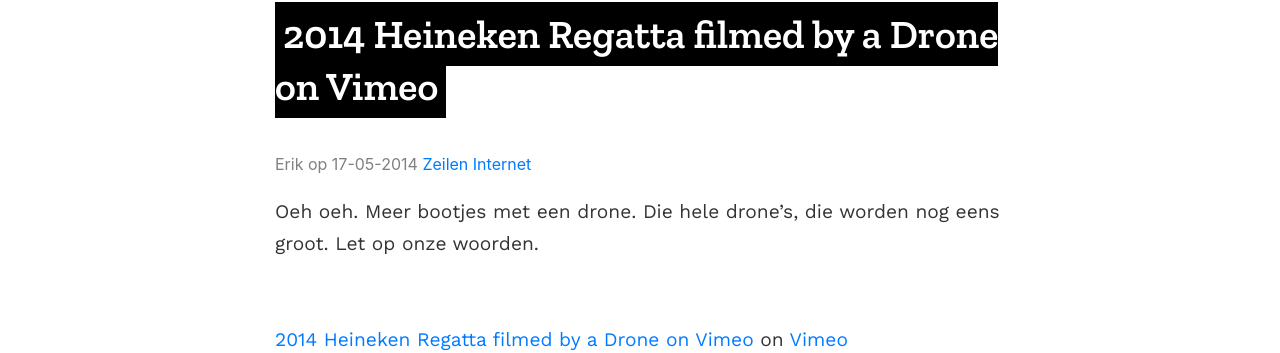
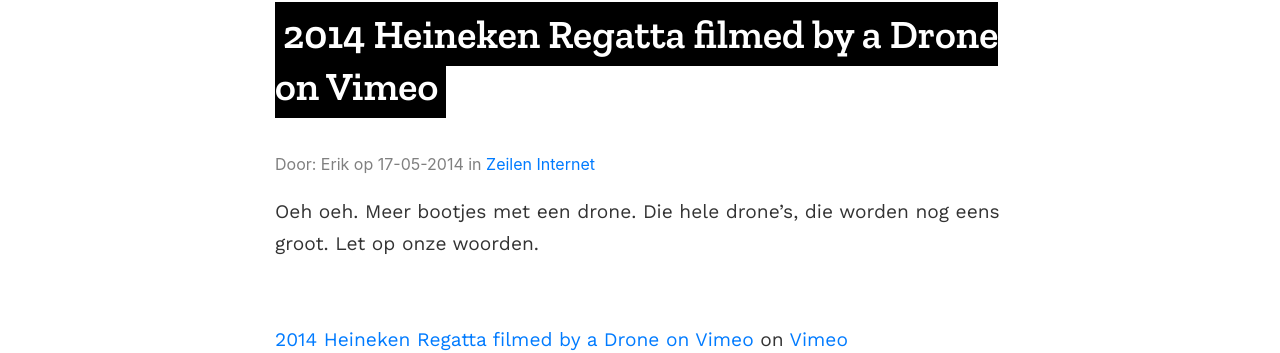
Before and after one commit to geensnor/geensnor.nl, a Jekyll site: the page built from _posts/2014-05-17-2014-heineken-regatta-filmed-by-a-drone-on-vimeo.md, in a window 1280 px wide. Shown: the part 368-721 px from the top of the page. Built offline with Jekyll 4.4.1, drawn with Linux system fonts in a browser that asks for light colours.

Commit message:
Update post.html

```diff
--- a/_layouts/post.html
+++ b/_layouts/post.html
@@ -7,11 +7,9 @@
     <h1><span>{{ page.title | escape }}</span></h1>
   </div>
   <div class="col-12 post-meta">
-    <span class="p-author h-card" itemprop="author" itemscope itemtype="https://schema.org/Person">{{ page.author
-      }}</span> op {{ page.date | date: "%d-%m-%Y"}}
-
-      {% for category in page.categories %}
-  <a href="/blog/{{ category | slugize }}/">
+    <span class="p-author h-card" itemprop="author" itemscope itemtype="https://schema.org/Person">Door: {{ page.author
+      }}</span> op {{ page.date | date: "%d-%m-%Y"}} in {% for category in page.categories %}
+  <a href="/pages/alle_berichten.html#{{ category | slugize }}/">
     {{ category }}
   </a>
 {% endfor %}
```
